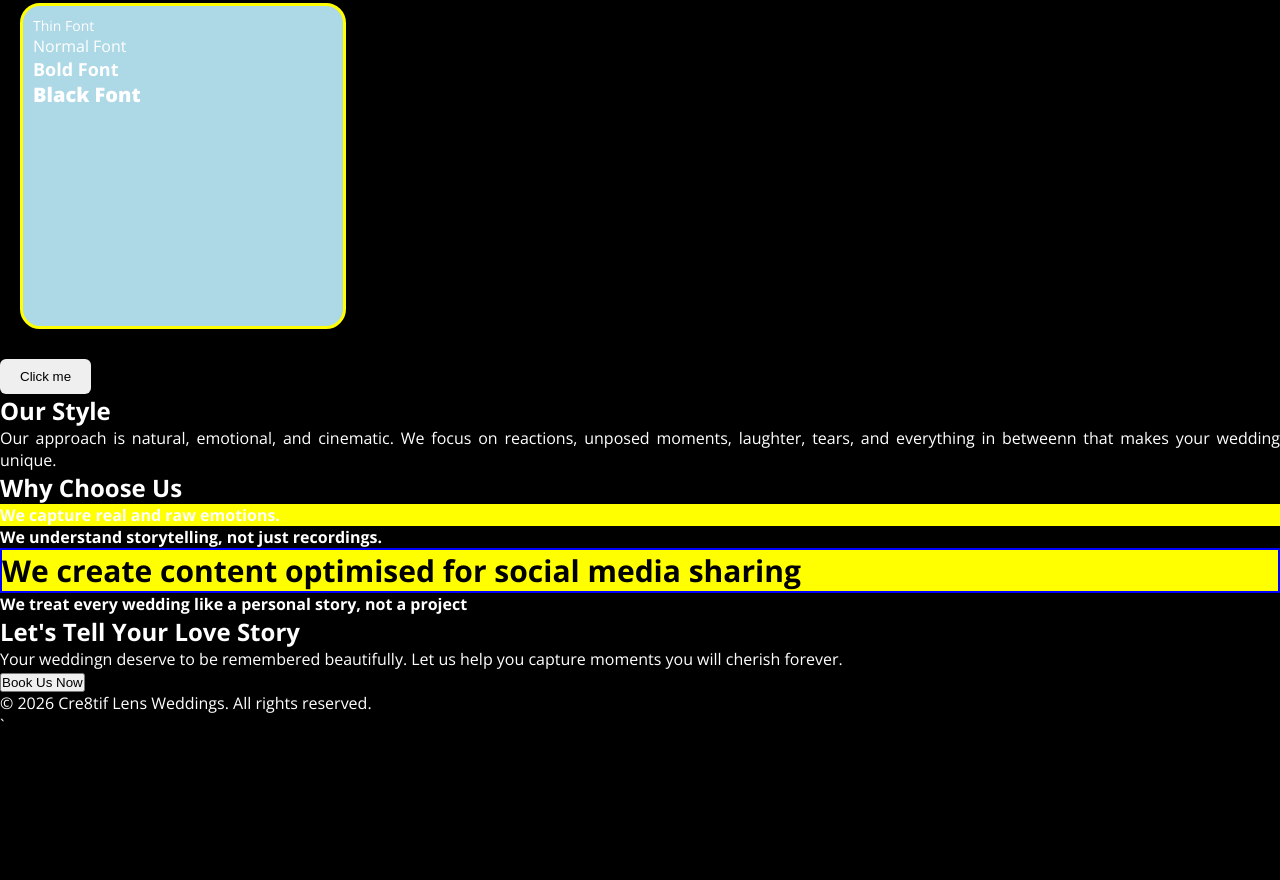
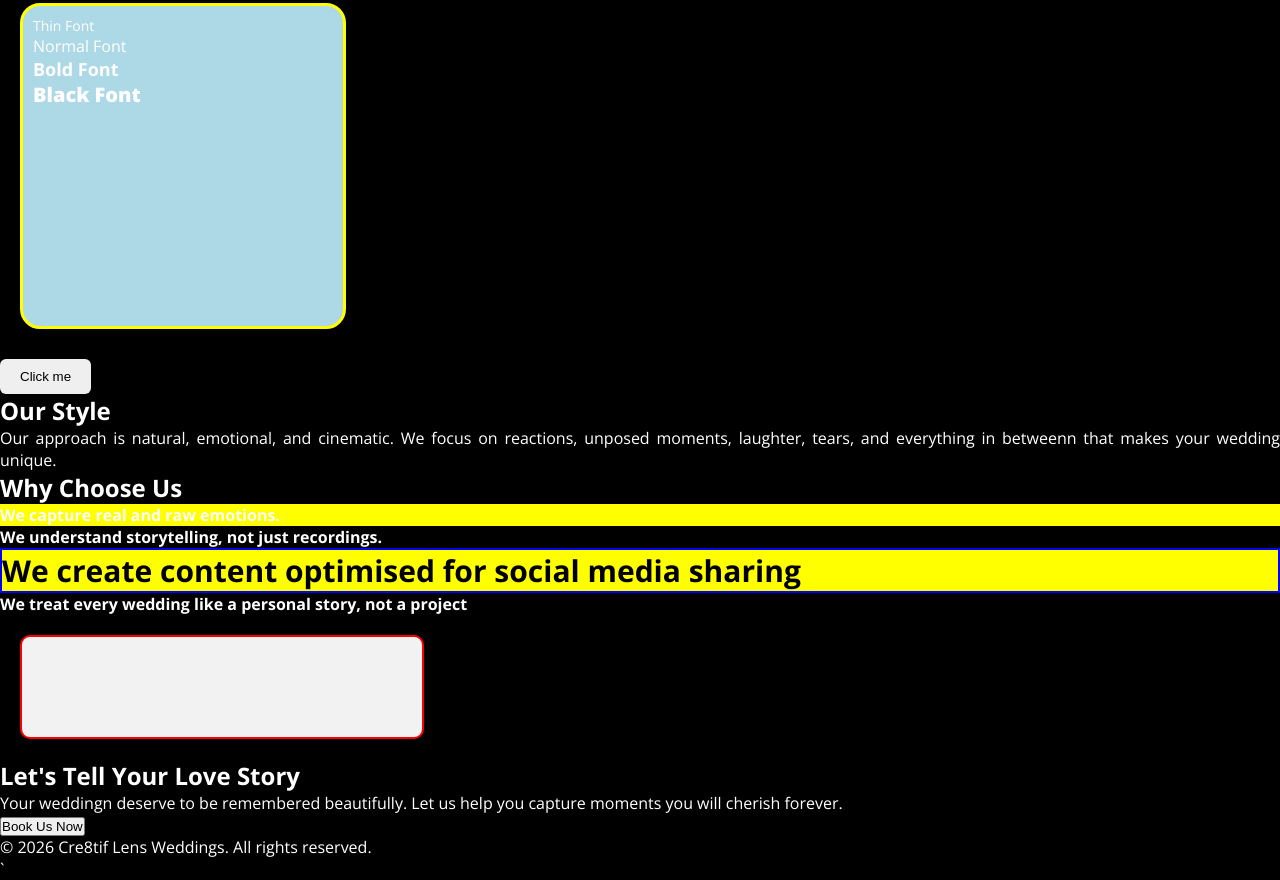
Before and after one commit to AbubakryMuhammad/Wedding-Content-Creator-Website, a plain HTML site: page about.html in a window 1280 px wide. Shown: the part 777-1657 px from the top of the page. Before the commit the page ends 1513 px from the top, so only its background shows below. Drawn offline with nearby package versions, Linux system fonts and the light colour scheme.

Commit message:
box model & css

```diff
--- a/about.html
+++ b/about.html
@@ -63,11 +63,18 @@
                 <li class="highlight font-bold" id="free-wifi" style="font-size: 30px; color: black;">We create content optimised for social media sharing</li>
                 <li class="font-bold">We treat every wedding like a personal story, not a project</li>
             </ul>
-
+    </section>
+    <section>
+            <div class="parent-container">
+                <div class="child-container"></div>
+                <div class="child-container"></div>
+            </div>
+    </section>
         <h2>Let's Tell Your Love Story</h2>
             <p>Your weddingn deserve to be remembered beautifully. Let us help you capture moments you will cherish forever.</p>
             <a href="contact.html"><button>Book Us Now</button></a>
-    </section>
+
+
     </main>
 
     <footer>
--- a/style.css
+++ b/style.css
@@ -126,3 +126,12 @@ a.no-highlight {
     background-color: #461780;
     color: #ffffff;
  }
+
+ .parent-container {
+    background-color: #f2f2f2;
+    height: 100px;
+    width: 400px;
+    border: 2px solid #ff0000;
+    margin: 20px;
+    border-radius: 10px;
+ }
```
